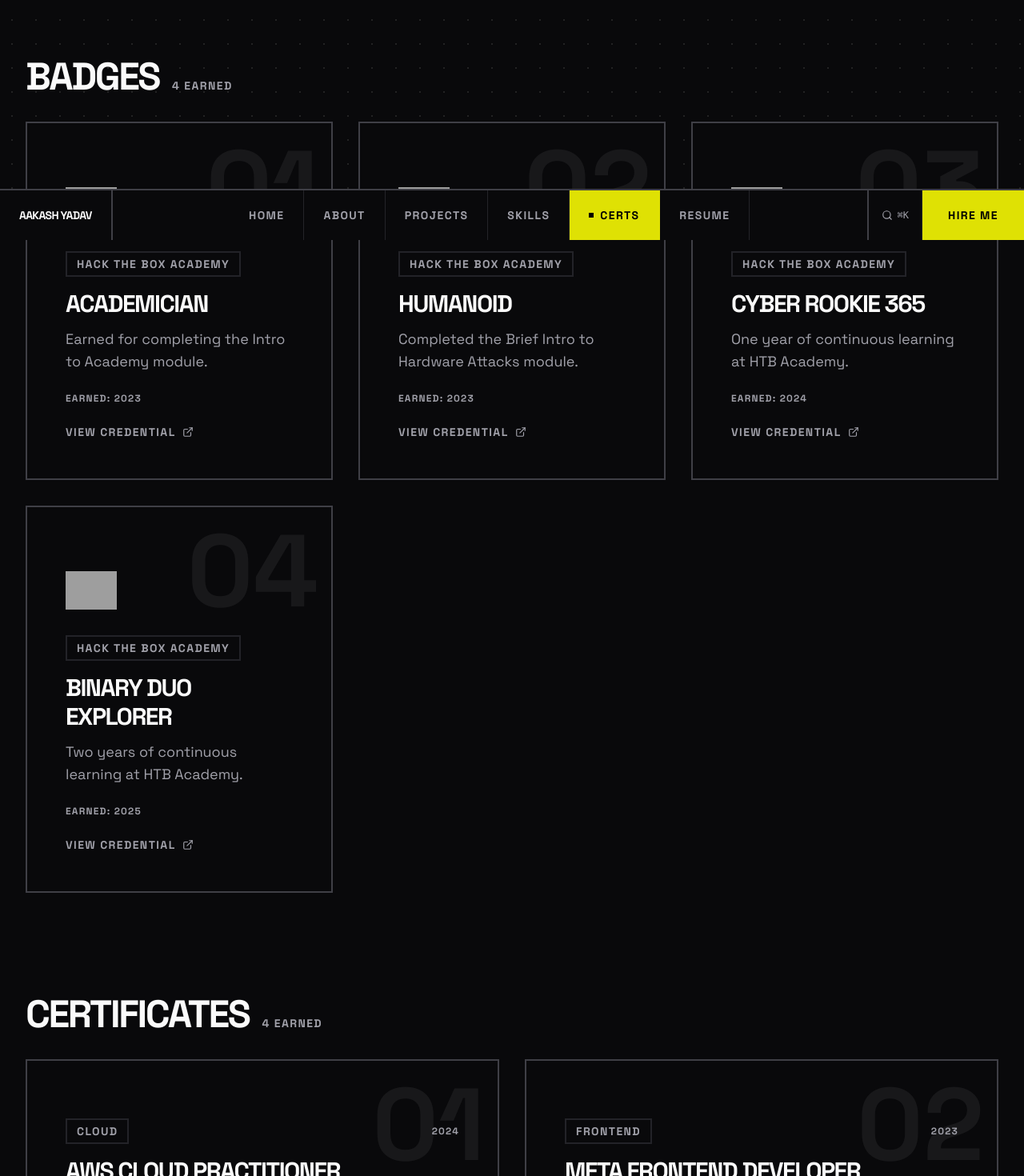
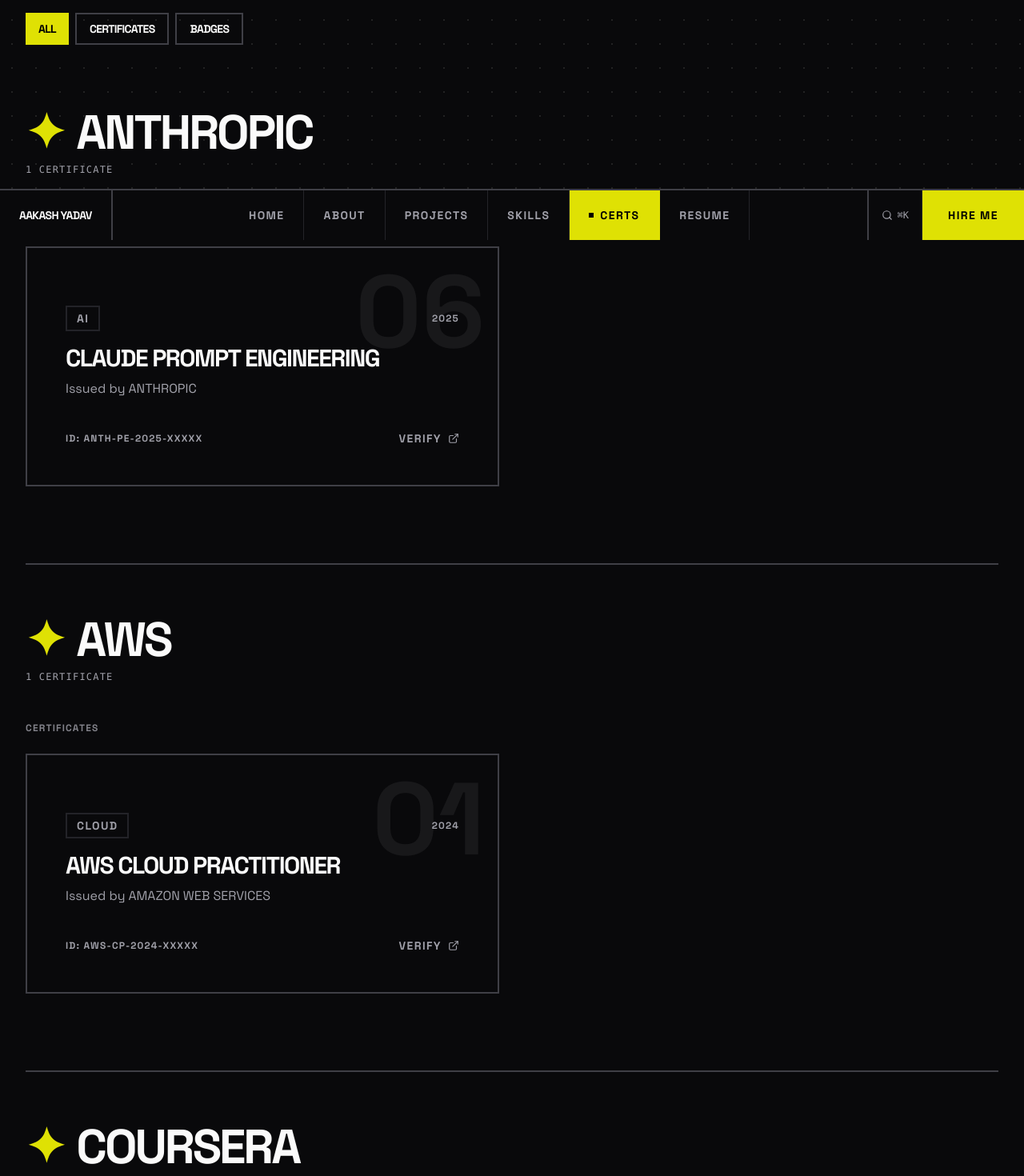
Before and after one commit to Superbiouss/Portfolio, a Next.js app: page /certificates in a window 1280 px wide. Shown: the part 500-1970 px from the top of the page at 80% size. Built offline with nearby package versions, Linux system fonts and the light colour scheme; no server answers; the database is empty; grey boxes are pictures that could not be loaded.

Commit message:
feat: add certificates and digital badges section with tabbed filtering support

```diff
--- a/src/app/certificates/certificates-client.tsx
+++ b/src/app/certificates/certificates-client.tsx
@@ -1,5 +1,6 @@
 "use client";
 
+import { useState, useMemo } from "react";
 import { Badge } from "@/components/ui/badge";
 import { Card, CardContent, CardFooter, CardTitle, CardDescription } from "@/components/ui/card";
 import { Button } from "@/components/ui/button";
@@ -18,36 +19,138 @@
   imageUrl: string; badgeUrl: string; date: string;
 }
 
+function getPlatformFromIssuer(issuer: string): string {
+  const upper = issuer.toUpperCase();
+  if (upper.includes("COURSERA")) return "COURSERA";
+  if (upper.includes("UDEMY")) return "UDEMY";
+  if (upper.includes("N8N")) return "N8N";
+  if (upper.includes("ANTHROPIC")) return "ANTHROPIC";
+  if (upper.includes("HACK THE BOX") || upper.includes("HTB")) return "HACK THE BOX";
+  if (upper.includes("AMAZON") || upper.includes("AWS")) return "AWS";
+  return issuer; // Fallback to raw issuer
+}
+
 export default function CertificatesClient({ certs, badges }: { certs: Cert[]; badges: BadgeItem[] }) {
+  const [activeTab, setActiveTab] = useState<"ALL" | "CERTIFICATES" | "BADGES">("ALL");
+
+  const platformGroups = useMemo(() => {
+    const groups: Record<string, { certs: Cert[]; badges: BadgeItem[] }> = {};
+
+    if (activeTab === "ALL" || activeTab === "CERTIFICATES") {
+      certs.forEach((c) => {
+        const platform = getPlatformFromIssuer(c.issuer);
+        if (!groups[platform]) {
+          groups[platform] = { certs: [], badges: [] };
+        }
+        groups[platform].certs.push(c);
+      });
+    }
+
+    if (activeTab === "ALL" || activeTab === "BADGES") {
+      badges.forEach((b) => {
+        const platform = getPlatformFromIssuer(b.issuer);
+        if (!groups[platform]) {
+          groups[platform] = { certs: [], badges: [] };
+        }
+        groups[platform].badges.push(b);
+      });
+    }
+
+    return Object.entries(groups)
+      .filter(([, data]) => data.certs.length > 0 || data.badges.length > 0)
+      .sort(([platA], [platB]) => platA.localeCompare(platB));
+  }, [certs, badges, activeTab]);
+
   return (
     <div className="max-w-[95vw] mx-auto py-16 md:py-32">
       <Button variant="ghost" size="sm" asChild className="mb-12">
         <Link href="/"><ArrowLeft className="mr-2 w-4 h-4" /> HOME</Link>
       </Button>
 
-      <div className="mb-16 md:mb-24">
+      <div className="mb-20">
         <span className="text-xs md:text-sm font-bold uppercase tracking-widest text-muted-foreground block mb-2">CREDENTIALS</span>
-        <h1 className="text-5xl md:text-7xl lg:text-8xl font-bold uppercase tracking-tighter leading-none">
+        <h1 className="text-5xl md:text-7xl lg:text-8xl font-bold uppercase tracking-tighter leading-none mb-10">
           CERTIFICATES<br />& <span className="text-accent">BADGES</span>
         </h1>
+
+        <div className="flex flex-wrap gap-2">
+          {(["ALL", "CERTIFICATES", "BADGES"] as const).map((tab) => (
+            <Button
+              key={tab}
+              variant={activeTab === tab ? "primary" : "outline"}
+              size="sm"
+              onClick={() => setActiveTab(tab)}
+            >
+              {tab}
+            </Button>
+          ))}
+        </div>
       </div>
 
-      {/* ═══ BADGES SECTION ═══ */}
-      {badges.length > 0 && (
-        <section className="mb-20 md:mb-32">
-          <div className="flex items-baseline gap-4 mb-8">
-            <h2 className="text-3xl md:text-5xl font-bold uppercase tracking-tighter leading-none">BADGES</h2>
-            <span className="text-sm font-bold uppercase tracking-widest text-muted-foreground">{badges.length} EARNED</span>
+      <div className="space-y-24">
+        {platformGroups.map(([platform, data]) => (
+          <section key={platform} className="border-t-2 border-border pt-16 first:border-t-0 first:pt-0">
+            {/* Platform Title Banner */}
+            <div className="mb-12">
+              <h2 className="text-4xl md:text-6xl font-black uppercase tracking-tighter leading-none text-foreground flex items-center gap-4">
+                <span className="text-accent">✦</span> {platform}
+              </h2>
+              <div className="mt-2 text-xs font-mono uppercase tracking-widest text-muted-foreground">
+                {data.certs.length > 0 && `${data.certs.length} Certificate${data.certs.length > 1 ? 's' : ''}`}
+                {data.certs.length > 0 && data.badges.length > 0 && " • "}
+                {data.badges.length > 0 && `${data.badges.length} Badge${data.badges.length > 1 ? 's' : ''}`}
+              </div>
             </div>
 
+            {/* Certificates Grid inside this Platform */}
+            {data.certs.length > 0 && (
+              <div className={data.badges.length > 0 ? "mb-16" : ""}>
+                <h3 className="text-xs font-bold uppercase tracking-widest text-muted-foreground/80 mb-6">CERTIFICATES</h3>
+                <div className="grid grid-cols-1 md:grid-cols-2 gap-6 md:gap-8">
+                  {data.certs.map((cert, i) => (
+                    <motion.div
+                      key={cert.id}
+                      initial={{ opacity: 0, y: 20 }}
+                      whileInView={{ opacity: 1, y: 0 }}
+                      viewport={{ once: true }}
+                      transition={{ delay: i * 0.05, duration: 0.3, ease: "easeOut" }}
+                      className="group"
+                    >
+                      <Card className="h-full flex flex-col relative border-2 border-border bg-background transition-all duration-300 hover:border-accent cursor-pointer min-h-[200px]">
+                        <span className="absolute top-4 right-4 text-[6rem] md:text-[8rem] font-bold leading-none text-muted/50 select-none group-hover:text-accent-foreground/10 transition-colors duration-300" aria-hidden="true">{cert.num}</span>
+                        <CardContent className="flex-1 relative z-10 pt-6">
+                          <div className="flex items-center justify-between mb-4">
+                            <Badge variant="outline" className="border-border/50 text-muted-foreground">{cert.category}</Badge>
+                            <span className="text-xs font-bold uppercase tracking-widest text-muted-foreground group-hover:text-accent-foreground/60 transition-colors duration-300">{cert.date}</span>
+                          </div>
+                          <CardTitle className="mb-2">{cert.title}</CardTitle>
+                          <p className="text-muted-foreground mb-4">Issued by {cert.issuer}</p>
+                        </CardContent>
+                        <CardFooter className="relative z-10 mt-auto flex items-center justify-between">
+                          {cert.credentialId && <span className="text-xs font-bold uppercase tracking-widest text-muted-foreground group-hover:text-accent-foreground/40 transition-colors duration-300">ID: {cert.credentialId}</span>}
+                          <a href={cert.verifyUrl} target="_blank" rel="noopener noreferrer" className="text-sm font-bold uppercase tracking-widest text-muted-foreground group-hover:text-accent-foreground flex items-center gap-2 transition-colors duration-300">
+                            VERIFY <ExternalLink className="w-3.5 h-3.5" />
+                          </a>
+                        </CardFooter>
+                      </Card>
+                    </motion.div>
+                  ))}
+                </div>
+              </div>
+            )}
+
+            {/* Badges Grid inside this Platform */}
+            {data.badges.length > 0 && (
+              <div>
+                <h3 className="text-xs font-bold uppercase tracking-widest text-muted-foreground/80 mb-6">DIGITAL BADGES</h3>
                 <div className="grid grid-cols-1 md:grid-cols-2 lg:grid-cols-3 gap-6 md:gap-8">
-            {badges.map((badge, i) => (
+                  {data.badges.map((badge, i) => (
                     <motion.div
                       key={badge.id}
                       initial={{ opacity: 0, y: 30 }}
                       whileInView={{ opacity: 1, y: 0 }}
                       viewport={{ once: true }}
-                transition={{ delay: i * 0.1, duration: 0.4, ease: "easeOut" as const }}
+                      transition={{ delay: i * 0.05, duration: 0.4, ease: "easeOut" }}
                       className="group"
                     >
                       <Card className="h-full flex flex-col relative bg-background border-2 border-border rounded-none hover:border-accent transition-colors duration-300">
@@ -90,46 +193,11 @@
                     </motion.div>
                   ))}
                 </div>
-        </section>
-      )}
-
-      {/* ═══ CERTIFICATES SECTION ═══ */}
-      <section>
-        <div className="flex items-baseline gap-4 mb-8">
-          <h2 className="text-3xl md:text-5xl font-bold uppercase tracking-tighter leading-none">CERTIFICATES</h2>
-          <span className="text-sm font-bold uppercase tracking-widest text-muted-foreground">{certs.length} EARNED</span>
-        </div>
-
-        {certs.length > 0 ? (
-          <div className="grid grid-cols-1 md:grid-cols-2 gap-6 md:gap-8">
-            {certs.map((cert, i) => (
-              <motion.div key={cert.id} initial={{ opacity: 0, y: 20 }} whileInView={{ opacity: 1, y: 0 }} viewport={{ once: true }} transition={{ delay: i * 0.08, duration: 0.3, ease: "easeOut" as const }} className="group">
-                <Card className="h-full flex flex-col relative border-2 border-border bg-background transition-all duration-300 hover:border-accent cursor-pointer min-h-[200px]">
-                  <span className="absolute top-4 right-4 text-[6rem] md:text-[8rem] font-bold leading-none text-muted/50 select-none group-hover:text-accent-foreground/10 transition-colors duration-300" aria-hidden="true">{cert.num}</span>
-                  <CardContent className="flex-1 relative z-10 pt-6">
-                    <div className="flex items-center justify-between mb-4">
-                      <Badge variant="outline" className="border-border/50 text-muted-foreground">{cert.category}</Badge>
-                      <span className="text-xs font-bold uppercase tracking-widest text-muted-foreground group-hover:text-accent-foreground/60 transition-colors duration-300">{cert.date}</span>
-                    </div>
-                    <CardTitle className="mb-2">{cert.title}</CardTitle>
-                    <p className="text-muted-foreground mb-4">Issued by {cert.issuer}</p>
-                  </CardContent>
-                  <CardFooter className="relative z-10 mt-auto flex items-center justify-between">
-                    {cert.credentialId && <span className="text-xs font-bold uppercase tracking-widest text-muted-foreground group-hover:text-accent-foreground/40 transition-colors duration-300">ID: {cert.credentialId}</span>}
-                    <a href={cert.verifyUrl} target="_blank" rel="noopener noreferrer" className="text-sm font-bold uppercase tracking-widest text-muted-foreground group-hover:text-accent-foreground flex items-center gap-2 transition-colors duration-300">
-                      VERIFY <ExternalLink className="w-3.5 h-3.5" />
-                    </a>
-                  </CardFooter>
-                </Card>
-              </motion.div>
-            ))}
-          </div>
-        ) : (
-          <div className="border-2 border-border p-12 text-center">
-            <p className="text-lg text-muted-foreground">No certificates added yet.</p>
               </div>
             )}
           </section>
+        ))}
+      </div>
     </div>
   );
 }
--- a/src/app/certificates/page.tsx
+++ b/src/app/certificates/page.tsx
@@ -16,6 +16,9 @@
   { id: "2", title: "META FRONTEND DEVELOPER", issuer: "META (COURSERA)", date: "2023", category: "FRONTEND", credentialId: "META-FE-2023-XXXXX", verifyUrl: "#", num: "02" },
   { id: "3", title: "GOOGLE IT AUTOMATION", issuer: "GOOGLE (COURSERA)", date: "2023", category: "AUTOMATION", credentialId: "GOOG-ITA-2023-XXXXX", verifyUrl: "#", num: "03" },
   { id: "4", title: "IBM DATA SCIENCE", issuer: "IBM (COURSERA)", date: "2023", category: "AI", credentialId: "IBM-DS-2023-XXXXX", verifyUrl: "#", num: "04" },
+  { id: "5", title: "N8N CERTIFIED ASSOCIATE", issuer: "N8N", date: "2025", category: "AUTOMATION", credentialId: "N8N-ASSOC-2025-XXXXX", verifyUrl: "#", num: "05" },
+  { id: "6", title: "CLAUDE PROMPT ENGINEERING", issuer: "ANTHROPIC", date: "2025", category: "AI", credentialId: "ANTH-PE-2025-XXXXX", verifyUrl: "#", num: "06" },
+  { id: "7", title: "THE COMPLETE WEB DEVELOPER", issuer: "UDEMY", date: "2024", category: "WEB DEVELOPMENT", credentialId: "UDEMY-CWD-XXXXX", verifyUrl: "#", num: "07" },
 ];
 
 const FALLBACK_BADGES = [
```
Lines whose indentation alone changed are shown as unchanged.
